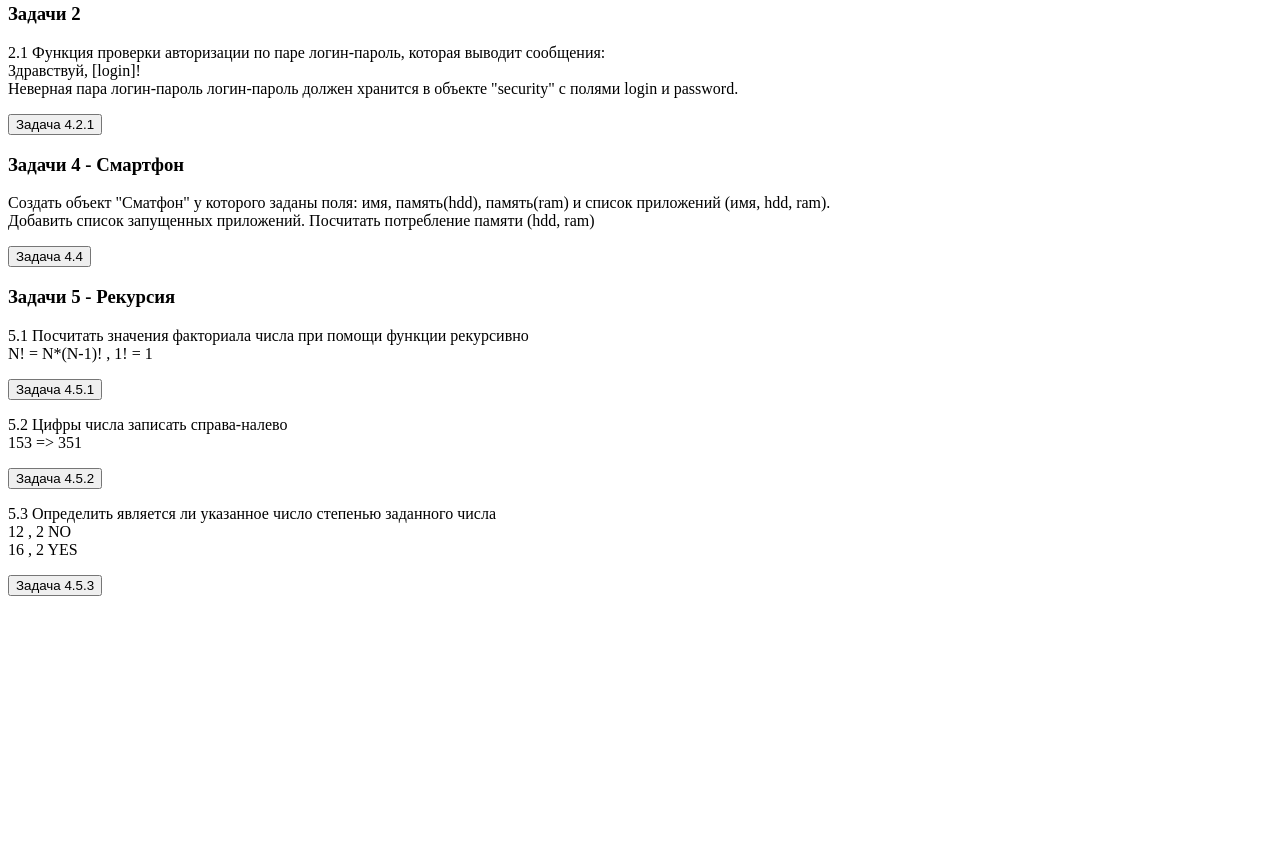
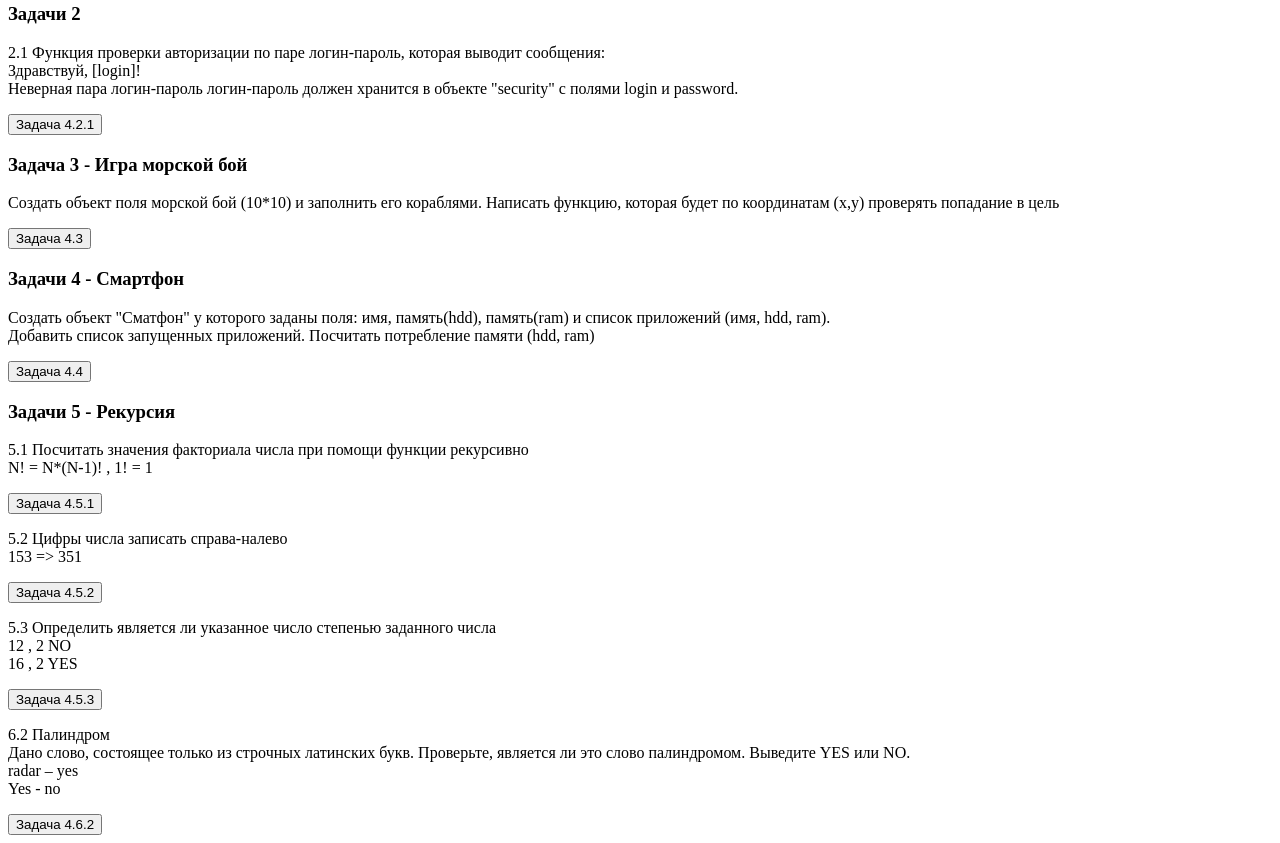
Before and after one commit to Japaka90/js_tasks, a plain HTML site: page index.html in a window 1280 px wide. Shown: the part 3005-3848 px from the top of the page. Before the commit the page ends 3609 px from the top, so only its background shows below. Drawn offline with Linux system fonts and the light colour scheme.

Commit message:
доделала 4е дз (кроме задачи 6.1)

```diff
--- a/index.html
+++ b/index.html
@@ -184,20 +184,12 @@
              <p>2.1 Функция проверки авторизации по паре логин-пароль, которая выводит сообщения: <br>Здравствуй, [login]! <br>Неверная пара логин-пароль логин-пароль должен хранится в объекте "security" с полями login и password.</p>
             <input value="Задача 4.2.1" onclick="task_4_2_1()" type="button">
          </div>
-<!--
-         <div>
-             <p>2.2*  Hаписать функцию регистрации пользователей (+имя, фамилия, о себе и т.д.)
-             <br>Админ может смотреть список пользователей и пары логин-пароль</p>
-            <input value="Задача 4.2.2" onclick="task_4_2_2()" type="button">
-         </div>
--->
-<!--
+
          <div>
          <h3>Задача 3 - Игра морской бой</h3>
-             <p>Создать объект поля морской  бой (10*10) и заполнить его кораблями. Написать функцию, которая будет по координатим (x,y) проверять попадание в цель</p>
+             <p>Создать объект поля морской  бой (10*10) и заполнить его кораблями. Написать функцию, которая будет по координатам (x,y) проверять попадание в цель</p>
             <input value="Задача 4.3" onclick="task_4_3()" type="button">
          </div>
--->
          <div>
          <h3>Задачи 4 - Смартфон</h3>
              <p>Создать объект "Сматфон" у которого заданы поля: имя, память(hdd), память(ram) и список приложений (имя, hdd, ram). <br> Добавить список запущенных приложений. Посчитать потребление памяти (hdd, ram)</p>
@@ -216,17 +208,16 @@
              <p> 5.3 Определить является ли указанное число степенью заданного числа <br> 12 , 2 NO <br> 16 , 2 YES </p>
             <input value="Задача 4.5.3" onclick="task_4_5_3()" type="button">
          </div>
-<!--
-         <div>
+<!--         <div>
          <h3>Задачи 6 - Рекурсия</h3>
              <p> 6.1 Разложить число на простые множители в порядке возрастания и с учетом кратности</p>
             <input value="Задача 4.6.1" onclick="task_4_6_1()" type="button">
          </div>
+-->
          <div>
              <p> 6.2 Палиндром <br> Дано слово, состоящее только из строчных латинских букв. Проверьте, является ли это слово палиндромом. Выведите YES или NO. <br> radar – yes <br> Yes - no</p>
             <input value="Задача 4.6.2" onclick="task_4_6_2()" type="button">
          </div>
--->
      </section>
 
 
--- a/task04.js
+++ b/task04.js
@@ -92,17 +92,32 @@ function task_4_2_1() {
 
 /* 3. Создать объект поля морской  бой (10*10)
 и заполнить его кораблями
-Написать функцию, которая будет по координатим (x,y) проверять попадание в цель */
+Написать функцию, которая будет по координатам (x,y) проверять попадание в цель */
 function task_4_3() {
-//    var sea = {};
-//    var sea2 = {};
-//    for (var i = 1; i <= 10; i++) {
-//        for (var j = 1; j <= 10; j++) {
-//            sea[i] = sea2[j]
-//        }
-//    };
-//    console.log(sea)
-}
+    var x = parseInt(prompt('Введите первую координату'));
+    var y = parseInt(prompt('Введите вторую координату'));
+    var sea = [[0, 1, 1, 0, 0, 0, 0, 0, 0, 0],
+               [0, 0, 0, 0, 0, 0, 0, 1, 0, 0],
+               [0, 0, 0, 0, 1, 0, 0, 1, 0, 0],
+               [0, 0, 0, 0, 1, 0, 0, 1, 0, 0],
+               [0, 0, 0, 0, 0, 0, 0, 1, 0, 1],
+               [1, 1, 0, 0, 0, 0, 0, 0, 0, 1],
+               [0, 0, 0, 0, 0, 0, 0, 0, 0, 1],
+               [0, 1, 0, 0, 0, 0, 0, 0, 0, 0],
+               [0, 0, 0, 1, 1, 1, 0, 1, 0, 0],
+               [0, 0, 1, 0, 0, 0, 0, 0, 1, 0],];
+
+    function findShip(x,y) {
+        if (x > 9 || y > 9 || x < 0 || y < 0) {
+            return console.log('Вы вышли за пределы поля')
+        } else if (sea[x][y] == 1) {
+            return console.log('Попал')
+        } else {
+            return console.log('Мимо')
+        }
+    }
+    findShip(x,y)
+};
 
 //Задачи 4 - Смартфон
 
@@ -137,7 +152,6 @@ function task_4_4() {
         usedram=120;
         for (i=0;i<smart.active.length;i++){
             j=smart.active[i];
-            //j????
             usedram+=smart['apps'][j].ram;
         }
         console.log('Модель:' +smart.name+' \nЖесткий диск: '+usedhdd+'/'+smart.hdd+'\nПотребление памяти: '+usedram+'/'+smart.ram);
@@ -206,13 +220,15 @@ function task_4_5_3() {
 };
 
 
-
-
-
 //Задачи 6 - Рекурсия
 
 //6.1 Разложить число на простые множители в порядке возрастания и с учетом кратности
 
+//var a = prompt('Введите число');
+//function rec(a) {
+//
+//}
+//
 
 
 
@@ -222,3 +238,21 @@ function task_4_5_3() {
 Дано слово, состоящее только из строчных латинских букв. Проверьте, является ли это слово палиндромом. Выведите YES или NO.
 radar – yes
 Yes - no */
+function task_4_6_2() {
+    var a = prompt('Введите слово');
+    function rec(a) {
+        if (a.length == 1) {
+            return console.log('YES')
+        } else {
+            if (a[0] == a[a.length-1]) {
+                if (a.length == 2) {
+                    return console.log('YES');
+                };
+                return rec(a.substring(1, a.length-1))
+            } else {
+                return console.log('NO')
+            }
+        }
+    };
+    rec(a)
+}
```
